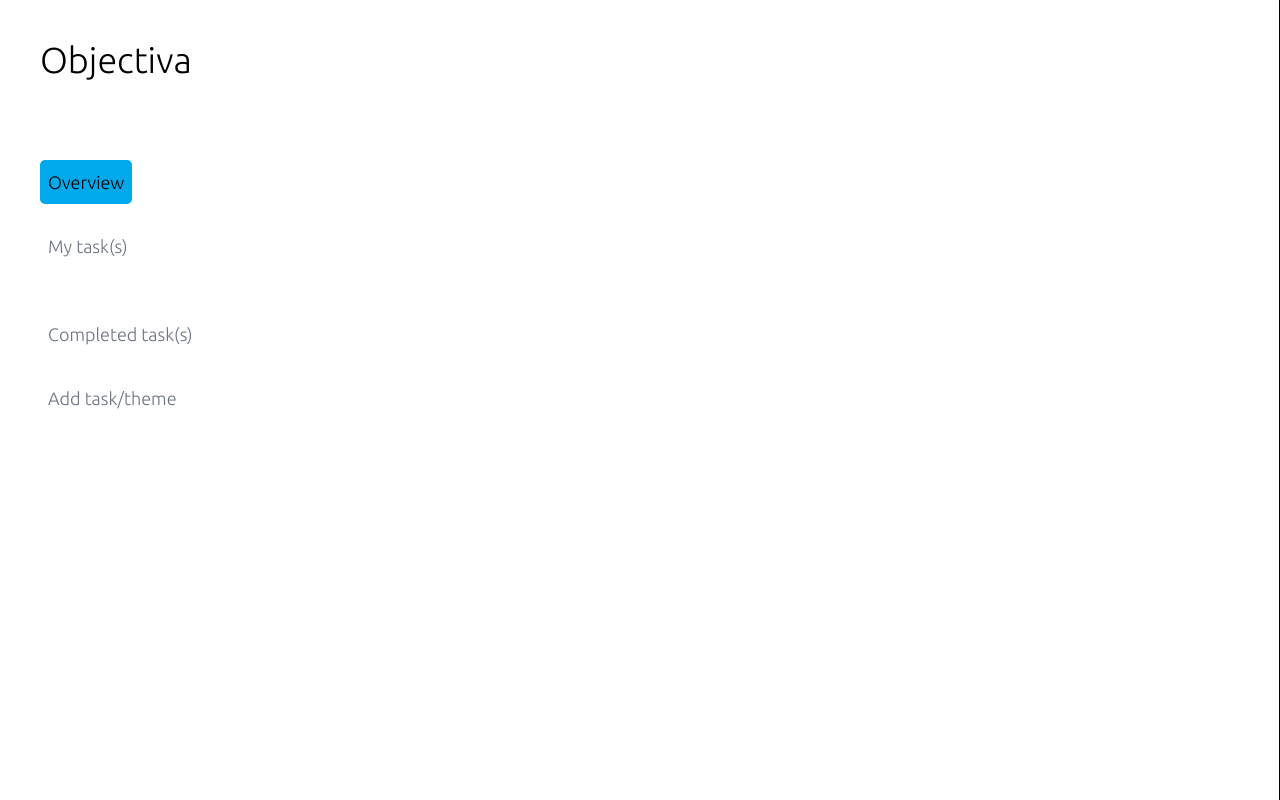
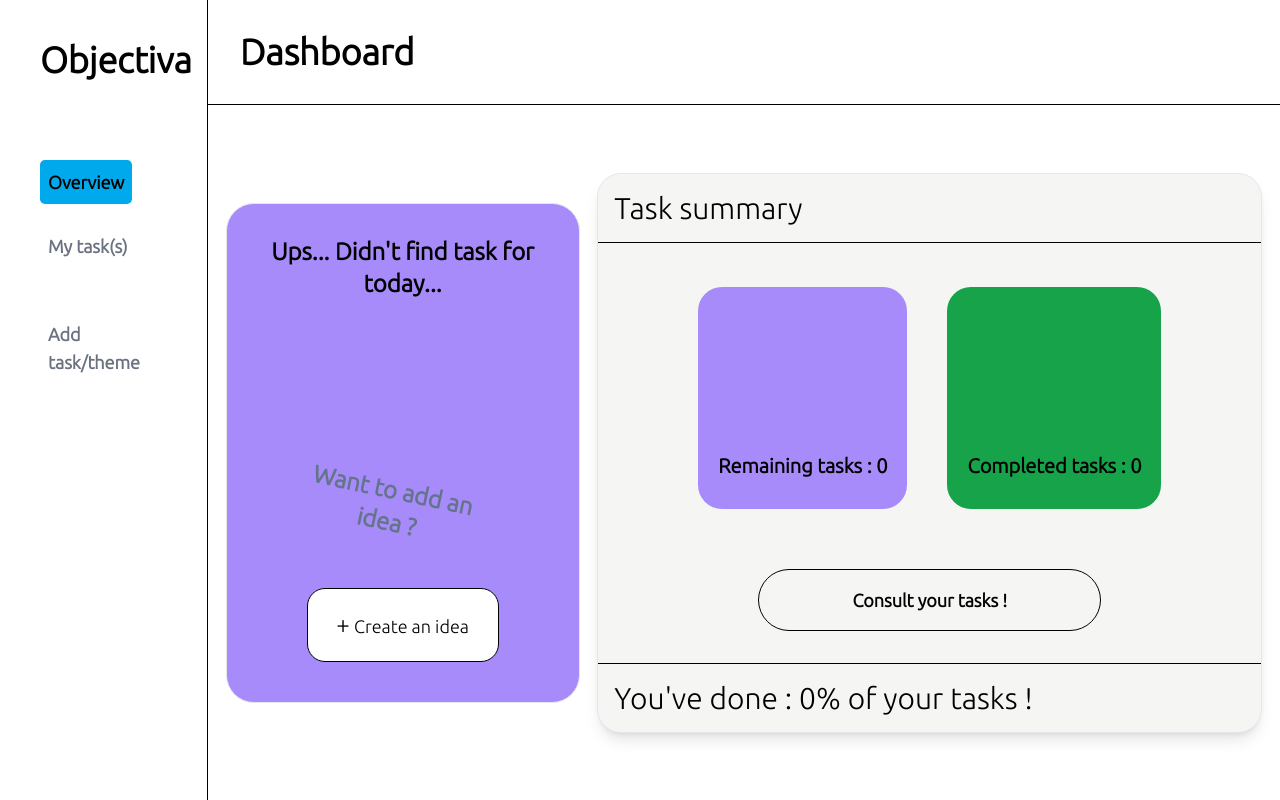
Before and after one commit to Jintarq/Objectiva, a React (Create React App) app: page / in a window 1280 px wide. Built offline with nearby package versions, Linux system fonts and the light colour scheme.

Commit message:
Building the overview page, setting up some functionnalities

```diff
--- a/src/App.js
+++ b/src/App.js
@@ -1,18 +1,16 @@
 import React from "react";
-import { Routes, Route, Link } from "react-router-dom";
+import { Routes, Route } from "react-router-dom";
 import { useState, useEffect } from "react";
 import Overview from "./routes/Home";
 import MyTask from "./routes/MyTask";
-import CompletedTask from "./routes/CompletedTask";
 import AddTask from "./routes/AddTask";
 export default function App() {
-  const [todos, setTodos] = useState([]);
+  const [todos, setTodos] = useState(
+    JSON.parse(localStorage.getItem("todos")) || []
+  );
   useEffect(() => {
     localStorage.setItem("todos", JSON.stringify(todos));
   }, [todos]);
-  useEffect(() => {
-    setTodos(JSON.parse(localStorage.getItem("todos")));
-  }, []);
   return (
     <div>
       <Routes>
@@ -21,7 +19,6 @@ export default function App() {
           path='/mytasks'
           element={<MyTask todos={todos} setTodos={setTodos} />}
         />
-        <Route path='/completed-tasks' element={<CompletedTask />} />
         <Route
           path='/add'
           element={<AddTask setTodos={setTodos} todos={todos} />}
--- a/src/routes/AddTask.js
+++ b/src/routes/AddTask.js
@@ -1,5 +1,5 @@
 import Sidebar from "./components/Sidebar";
-import { useState, useEffect } from "react";
+import { useState } from "react";
 
 export default function AddTask({ setTodos, todos }) {
   const [todoText, setTodoText] = useState("");
@@ -22,14 +22,16 @@ export default function AddTask({ setTodos, todos }) {
   return (
     <div className='flex flex-row '>
       <Sidebar pageName={pageName} />
-      <div className='flex flex-col mx-auto'>
-        <h1 className='text-4xl m-5'>Add a task</h1>
+      <div className='flex flex-col mx-auto text-center'>
+        <h1 className='text-5xl m-5 text-semibold'>Add a task</h1>
         <div className='mt-36'>
           <form onSubmit={handleSubmit} className='flex flex-col'>
             <div className='flex flex-col mb-5 mt-10'>
-              <label for='todotext'>Type the content of your task :</label>
-              <input
-                className='border-2 border-black mt-2 h-8'
+              <label htmlFor='todotext' className='text-2xl font-semibold'>
+                Type the content of your task :
+              </label>
+              <textarea
+                className='border-2 border-black mt-2 h-56 mb-5 w-96'
                 value={todoText}
                 type='text'
                 onChange={handleText}
@@ -41,7 +43,7 @@ export default function AddTask({ setTodos, todos }) {
 
             <input
               type='submit'
-              className='border-2 border-black rounded-xl'
+              className='border-2 border-black rounded-xl cursor-pointer'
               value='Send'
             />
           </form>
--- a/src/routes/CompletedTask.js
+++ /dev/null
@@ -1,6 +0,0 @@
-import Sidebar from "./components/Sidebar";
-
-export default function CompletedTask() {
-  const pageName = "completed-tasks";
-  return <Sidebar pageName={pageName} />;
-}
--- a/src/routes/Home.js
+++ b/src/routes/Home.js
@@ -1,6 +1,78 @@
 import Sidebar from "./components/Sidebar";
+import { Link } from "react-router-dom";
+export default function Overview({ todos }) {
+  const pageName = "overview";
+  let remainingTasks = 0;
+  let completedTasks = 0;
+  let achieve = 0;
+  for (let i = 0; i < todos.length; i++) {
+    if (todos[i].completed === false) {
+      remainingTasks++;
+    }
+  }
+  for (let y = 0; y < todos.length; y++) {
+    if (todos[y].completed !== false) {
+      completedTasks++;
+    }
+  }
+  if (remainingTasks > 0) {
+    achieve = Math.floor(completedTasks / remainingTasks) * 100;
+  } else if (remainingTasks === 0 && completedTasks > 0) {
+    achieve = completedTasks * 100;
+  } else {
+    achieve = 0;
+  }
+  return (
+    <div className='flex flex-row w-full h-full'>
+      <Sidebar pageName={pageName} />
+      <div className='w-full flex flex-col'>
+        <div className='w-full border-b border-black p-8 text-4xl'>
+          <p className='font-semibold'>Dashboard</p>
+        </div>
+        <div className='flex flex-row justify-center items-center my-auto justify-evenly'>
+          <div className='p-4 pt-8 pb-10 flex flex-col justify-center items-center border rounded-[28px] bg-violet-400'>
+            <h1 className='text-2xl  w-80 text-center font-bold'>
+              Ups... Didn't find task for today...
+            </h1>
+            <p className='text-slate-500 font-bold text-2xl rotate-12 w-44 text-center pt-44 pb-12'>
+              Want to add an idea ?
+            </p>
+            <Link to='/add'>
+              <p className='text-lg border border-black w-48 rounded-[18px] p-5 text-center bg-white'>
+                <span className='text-2xl'>+</span> Create an idea
+              </p>
+            </Link>
+          </div>
+          <div>
+            <div className='border rounded-[24px] border-grey shadow-lg bg-stone-100'>
+              <h2 className='border-b border-black text-3xl p-4'>
+                Task summary
+              </h2>
+              <div className='flex flex-row justify-between px-20 pt-6 pb-2'>
+                <div className='bg-violet-400 p-5 rounded-[24px] m-5'>
+                  <p className='text-center w-full pt-36 pb-2 text-[20px] font-semibold'>
+                    Remaining tasks : {remainingTasks}
+                  </p>
+                </div>
+                <div className='bg-green-600 p-5 rounded-[24px] m-5'>
+                  <p className='text-center w-full pt-36 pb-2 text-[20px] font-semibold'>
+                    Completed tasks : {completedTasks}
+                  </p>
+                </div>
+              </div>
+              <Link to='/mytasks'>
+                <p className='font-semibold text-lg text-center border border-black mx-40 my-8 p-4 rounded-[48px] cursor-pointer'>
+                  Consult your tasks !
+                </p>
+              </Link>
 
-export default function Overview() {
-  const pageName = "overview";
-  return <Sidebar pageName={pageName} />;
+              <p className='text-3xl border-t border-black p-4'>
+                You've done : {achieve}% of your tasks !
+              </p>
+            </div>
+          </div>
+        </div>
+      </div>
+    </div>
+  );
 }
--- a/src/routes/MyTask.js
+++ b/src/routes/MyTask.js
@@ -5,11 +5,13 @@ export default function MyTask({ todos, setTodos }) {
   const handleDone = (item) => {
     setTodos(
       todos.map((todo) => {
-        if (todo.id == item.id) {
+        if (todo.id === item.id) {
           return {
-            ...item,
+            ...todo,
             completed: !item.completed,
           };
+        } else {
+          return todo;
         }
       })
     );
@@ -35,6 +37,8 @@ export default function MyTask({ todos, setTodos }) {
           </div>
 
           {todos.map((todo) => {
+            console.log(todo.id);
+            console.log(todo.text);
             i++;
             return (
               <div key={todo.id} className='flex'>
--- a/src/routes/components/Sidebar.js
+++ b/src/routes/components/Sidebar.js
@@ -1,10 +1,9 @@
-import { useState } from "react";
 import { Link } from "react-router-dom";
 export default function Sidebar({ pageName = "overview" }) {
   const defaultLi = "mb-5 p-2 text-gray-500 text-lg";
   const className = pageName;
   return (
-    <div className='flex flex-col p-10 border-r border-black border-solid h-screen'>
+    <div className='flex flex-col p-10 border-r border-black font-semibold border-solid h-screen min-w-[15%]'>
       <div className='mb-20'>
         <h1 className='text-4xl'>Objectiva</h1>
       </div>
@@ -12,25 +11,20 @@ export default function Sidebar({ pageName = "overview" }) {
         <ul className='flex flex-col items-start'>
           <li
             className={`${defaultLi} ${
-              className == "overview" ? "active" : ""
+              className === "overview" ? "active" : ""
             }`}
           >
             <Link to='/'>Overview</Link>
           </li>
           <li
-            className={`${defaultLi} ${className == "mytasks" ? "active" : ""}`}
+            className={`${defaultLi} ${
+              className === "mytasks" ? "active" : ""
+            }`}
           >
             <Link to='/mytasks'>My task(s)</Link>
           </li>
           <br />
-          <li
-            className={`${defaultLi} ${
-              className == "completed-tasks" ? "active" : ""
-            }`}
-          >
-            <Link to='/completed-tasks'>Completed task(s)</Link>
-          </li>
-          <li className={`${defaultLi} ${className == "add" ? "active" : ""}`}>
+          <li className={`${defaultLi} ${className === "add" ? "active" : ""}`}>
             <Link to='/add'>Add task/theme</Link>
           </li>
         </ul>
```
